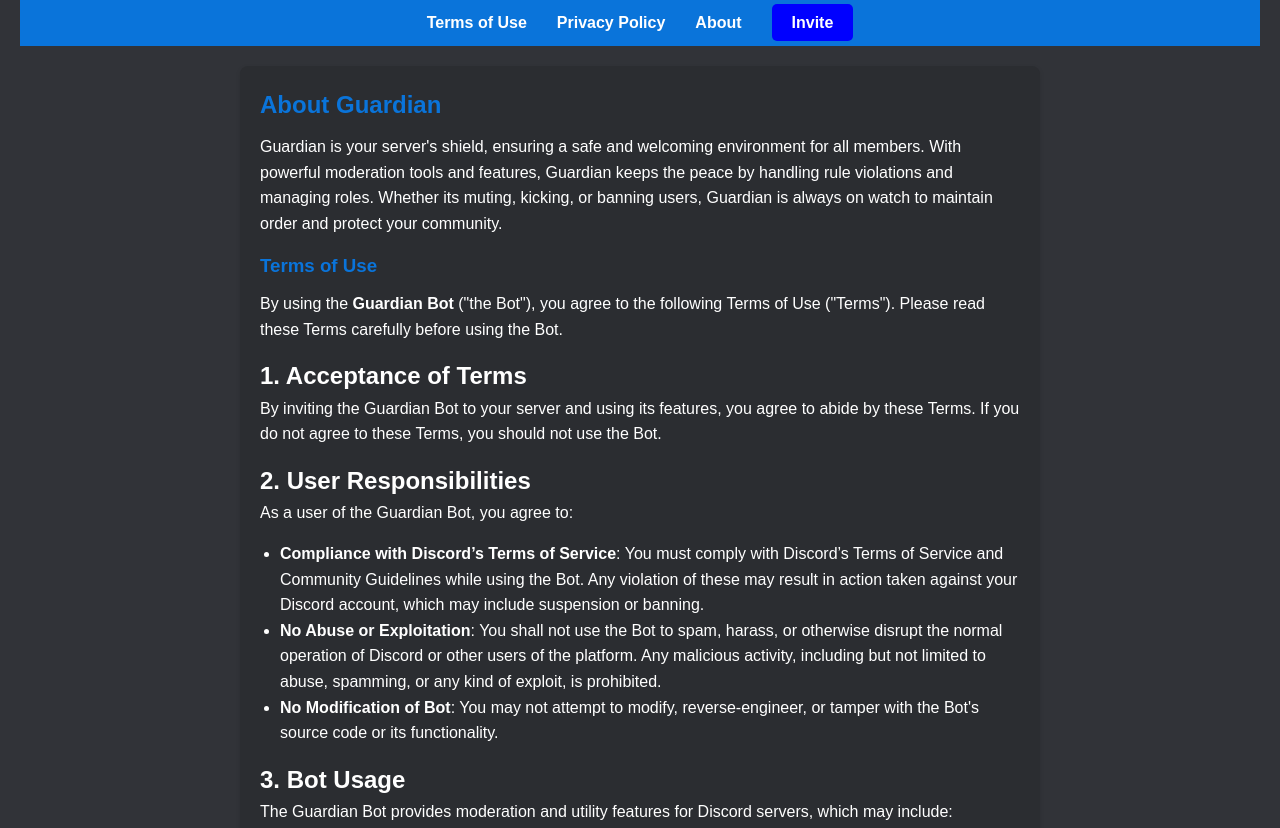
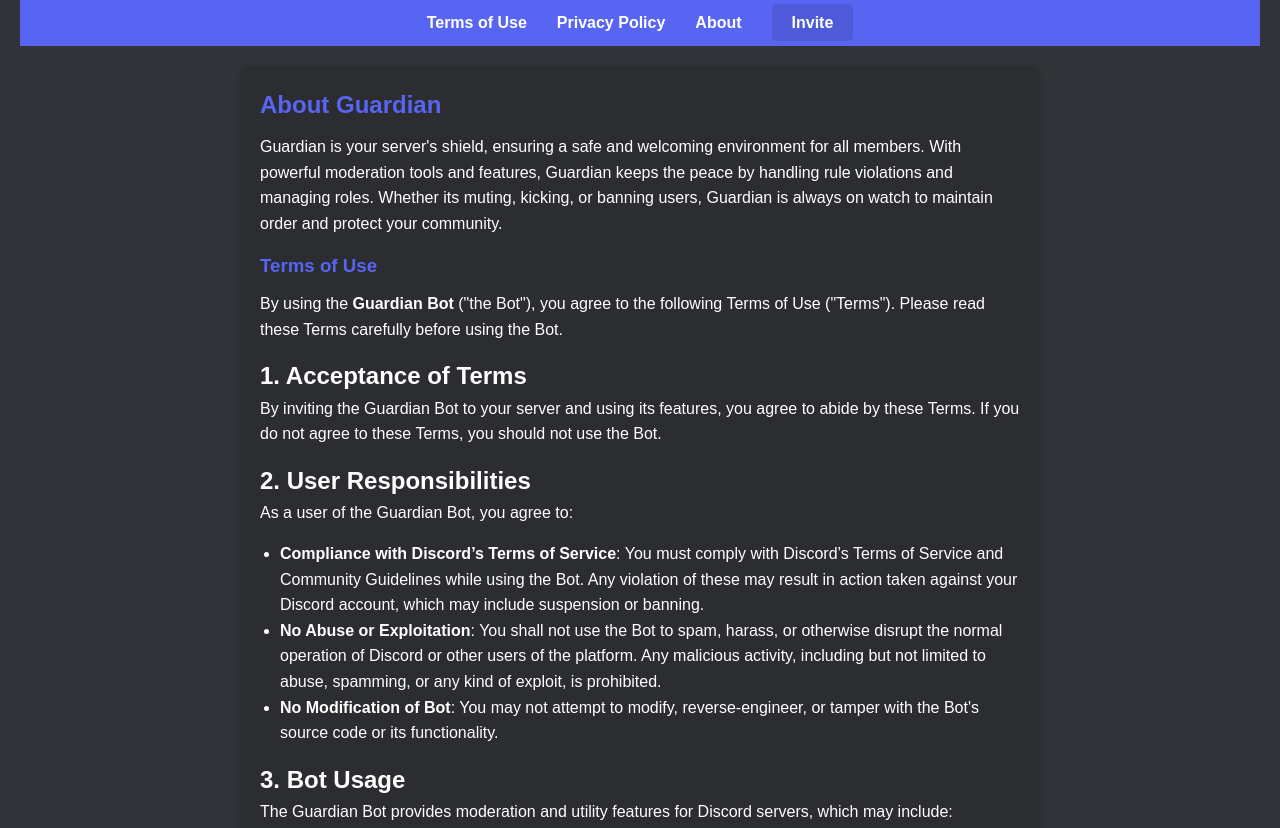
Before and after one commit to Doge-OS/Guardian, a plain HTML site: page index.html in a window 1280 px wide. Shown: the top 828 px of the page. Drawn offline with Linux system fonts and the light colour scheme.

Commit message:
Update style.css

```diff
--- a/style.css
+++ b/style.css
@@ -16,7 +16,7 @@
 
 /* Header and Navigation */
 header {
-    background: #0a74da;
+    background: #5865F2;
     color: white;
     padding: 10px 0;
     text-align: center;
@@ -41,7 +41,7 @@
 }
 
 nav ul li a:hover {
-    color: #ffa500;
+    color: whitesmoke;
 }
 
 /* Main Content */
@@ -56,8 +56,8 @@
     color: white;
 }
 
-main h1 {
-    color: #0a74da;
+h1 {
+    color: #5865F2;
     margin-bottom: 10px;
 }
 
@@ -71,13 +71,13 @@
 }
 
 a {
-    color: #0a74da;
+    color: #5865F2;
     text-decoration: none;
     font-weight: bold;
 }
 
 a:hover {
-    color: #ffa500;
+    color: white;
     text-decoration: underline;
 }
 
@@ -93,7 +93,7 @@
 
 .invite-button {
     padding: 10px 20px;
-    background-color: blue; /* Blue background */
+    background-color: #4E5AD8; /* Blue background */
     color: white;
     text-decoration: none;
     border-radius: 5px;
@@ -101,5 +101,5 @@
 }
 
 .invite-button:hover {
-    background-color: darkblue; /* Slightly darker blue on hover */
+    background-color: #444FC0; /* Slightly darker blue on hover */
 }
```
